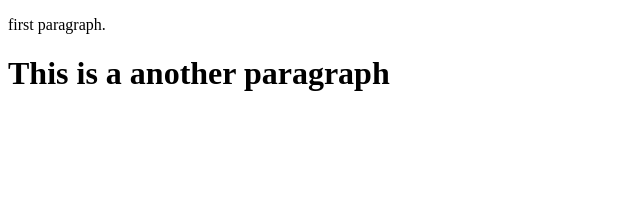
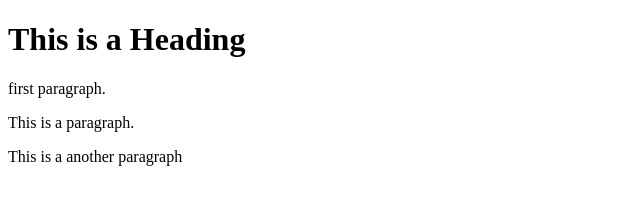
Before and after one commit to aniketsingh777/learning-git, a plain HTML site: page index.html in a window 1280 px wide. Shown: the whole page, without its empty margins (0-640 px from the left). Drawn offline with Linux system fonts and the light colour scheme.

Commit message:
Update index.html

```diff
--- a/index.html
+++ b/index.html
@@ -4,7 +4,10 @@
 <title>Page Title</title>
 </head>
 <body>
+    <h1>This is a Heading</h1>
     <p>first paragraph.</p>
-    <h1>This is a another paragraph</h1>
+    <p>This is a paragraph.</p>
+    <p>This is a another paragraph</h1>
+
 </body>
 </html>
```
